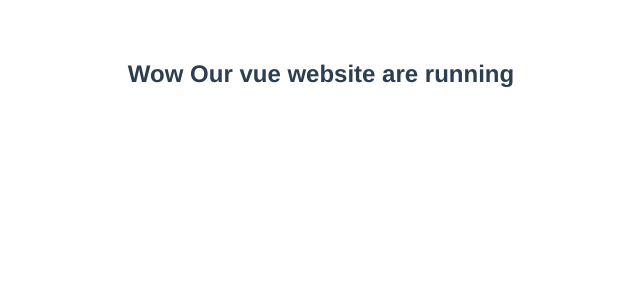
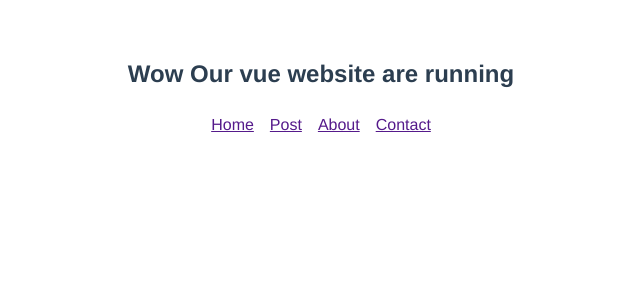
Before and after one commit to hikarihust/vuejs_resful, a Vue app in the folder vuejs_basic/vue/: page / in a window 1280 px wide. Shown: the top 300 px of the page, without its empty margins (319-959 px from the left). Built offline with nearby package versions, Linux system fonts and the light colour scheme.

Commit message:
VueJs Nested Components

```diff
--- a/vuejs_basic/vue/src/App.vue
+++ b/vuejs_basic/vue/src/App.vue
@@ -1,17 +1,22 @@
 <template>
   <div id="app">
       <h2>{{ title }}</h2>
+      <Navbar></Navbar>
   </div>
 </template>
 
 <script>
 
+import Navbar from './components/Navbar'
 export default {
   name: 'App',
   data() {
       return {
           title: 'Wow Our vue website are running'
       }
+  },
+  components: {
+      Navbar
   }
 }
 </script>
--- /dev/null
+++ b/vuejs_basic/vue/src/components/Navbar.vue
@@ -0,0 +1,38 @@
+<template>
+  <div>
+      <nav>
+        <ul>
+            <li><a href="">Home</a></li>
+            <li><a href="">Post</a></li>
+            <li><a href="">About</a></li>
+            <li><a href="">Contact</a></li>
+        </ul>
+      </nav>
+  </div>
+</template>
+
+<script>
+
+export default {
+  name: 'Navbar',
+  data() {
+      return {
+      }
+  }
+}
+</script>
+
+<style>
+    nav {
+        text-align: center;
+    }
+    nav ul {
+        padding: 0;
+    }
+    nav li {
+        display: inline-block;
+        list-style-type: none;
+        margin: 0;
+        padding: 8px;
+    }
+</style>
```
Also changed, not shown: 1 other file (tests, documents, lock files or other folders).
